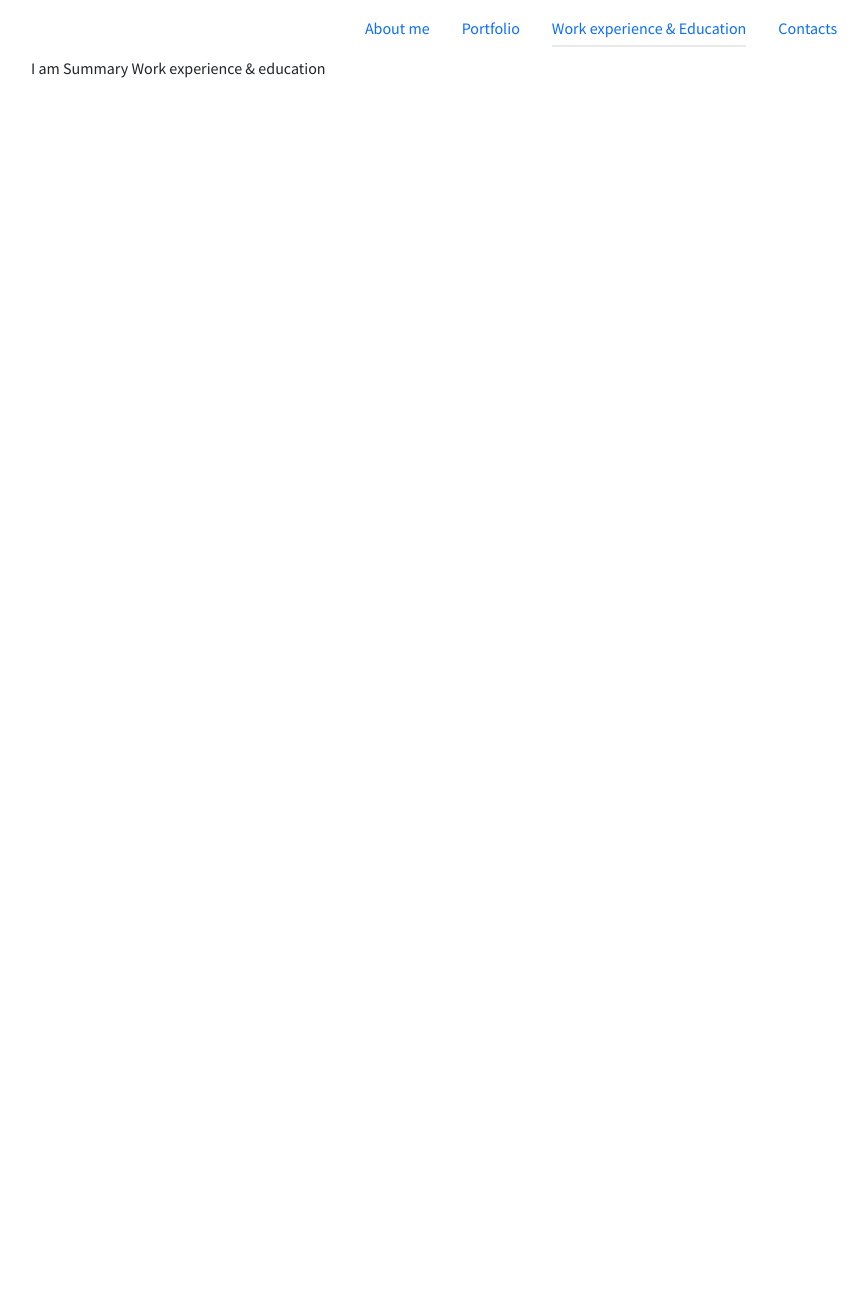
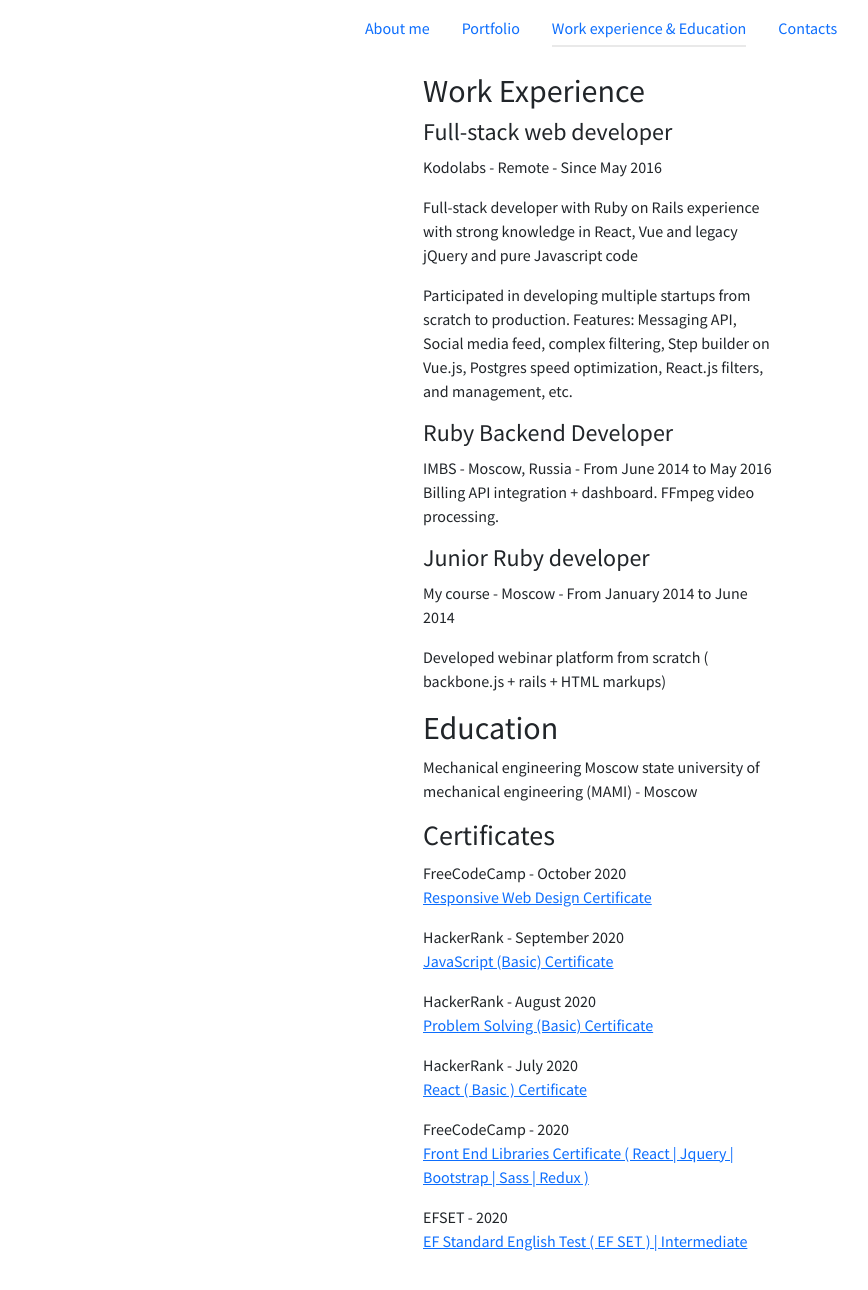
Before and after one commit to rusikf/rusikf.github.io, a React (Create React App) app: page /summary in a window 1280 px wide. Shown: the top 1290 px of the page, without its empty margins (39-907 px from the left). Before the commit the page ends 800 px from the top, so only its background shows below. Built offline with nearby package versions, Linux system fonts and the light colour scheme.

Commit message:
Work experience and education

```diff
--- a/src/Summary.js
+++ b/src/Summary.js
@@ -1,7 +1,71 @@
 export default function Summary() {
   return (
-    <div className="row">
-      I am Summary Work experience & education
+    <div className='row my-4'>
+      <div className="col-md-4 offset-md-4 text-start">
+      <h2>Work Experience</h2>
+      <div>
+        <h4>Full-stack web developer</h4>
+        <p>Kodolabs - Remote - Since May 2016</p>
+          <p>Full-stack developer with Ruby on Rails experience
+            with strong knowledge
+          in React, Vue and legacy jQuery and pure Javascript code</p><p>
+          Participated in developing multiple startups from scratch to production.
+          Features: Messaging API, Social media feed, complex filtering, Step builder on Vue.js,
+          Postgres speed optimization, React.js filters, and management, etc.
+          </p>
+      </div>
+      <div>
+        <h4>Ruby Backend Developer</h4>
+        <p>IMBS - Moscow, Russia - From June 2014 to May 2016
+          Billing API integration + dashboard. FFmpeg video processing.
+        </p>
+      </div>
+      <div>
+        <h4>Junior Ruby developer</h4>
+        <p>My course - Moscow - From January 2014 to June 2014</p>
+        <p>Developed webinar platform from scratch ( backbone.js + rails + HTML
+markups)</p>
+      </div>
+
+      <div>
+        <h2>Education</h2>
+        <p>Mechanical engineering
+        Moscow state university of mechanical engineering (MAMI) - Moscow
+        </p>
+        <h3>Certificates</h3>
+        <p>
+          <div>FreeCodeCamp - October 2020</div>
+          <a href="https://www.freecodecamp.org/certification/fcc49ceb0e6-b33e-4d74-8314-e27aa65db621/responsive-web-design" target="_blank" rel="noopener noreferrer">Responsive Web Design Certificate</a>
+        </p>
+        <p>
+          <div>HackerRank - September 2020</div>
+          <a href="https://www.hackerrank.com/certificates/98cbf4e9eb61" target="_blank" rel="noopener noreferrer">JavaScript (Basic) Certificate</a>
+        </p>
+
+        <p>
+          <div>HackerRank - August 2020</div>
+          <a href="https://www.hackerrank.com/certificates/0bae232a16cd" target="_blank" rel="noopener noreferrer">Problem Solving (Basic) Certificate</a>
+        </p>
+
+        <p>
+          <div>HackerRank - July 2020</div>
+          <a href="https://www.hackerrank.com/certificates/e2f4a0b104e2" target="_blank" rel="noopener noreferrer">React ( Basic ) Certificate</a>
+        </p>
+
+        <p>
+          <div> FreeCodeCamp - 2020</div>
+          <a href="https://www.freecodecamp.org/certification/fcc49ceb0e6-b33e-4d74-8314-e27aa65db621/front-end-libraries" target="_blank" rel="noopener noreferrer">Front End Libraries Certificate ( React | Jquery | Bootstrap | Sass |
+        Redux )</a>
+        </p>
+
+        <p>
+          <div> EFSET - 2020</div>
+          <a href="https://www.efset.org/cert/vbxnWV" target="_blank" rel="noopener noreferrer">EF Standard English Test ( EF SET ) | Intermediate</a>
+        </p>
+
+      </div>
+
+      </div>
     </div>
   )
 }
```
Also changed, not shown: 1 other file (tests, documents, lock files or other folders).
